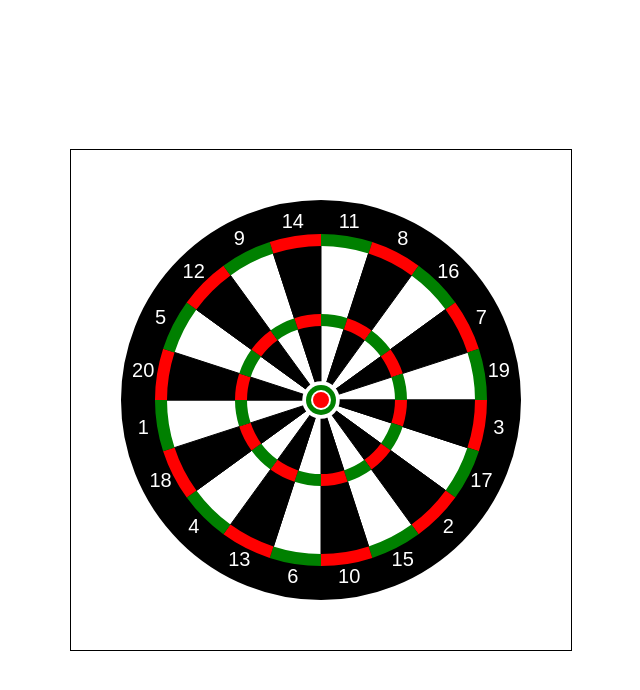
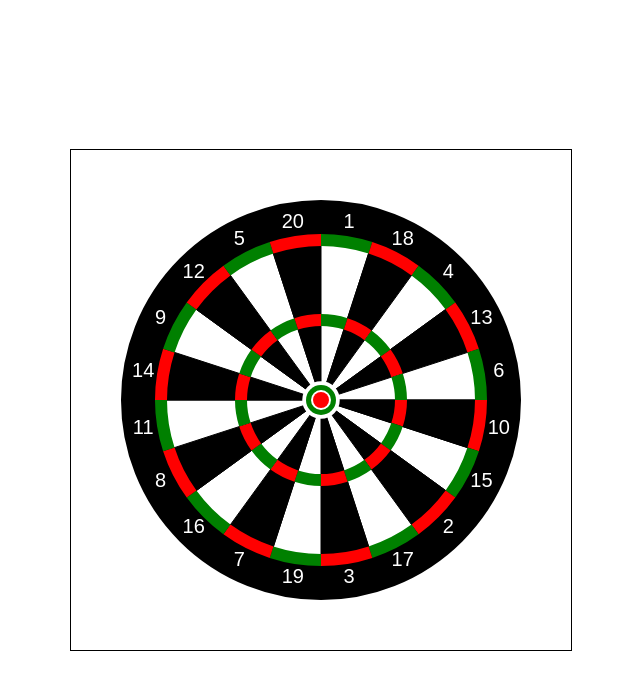
Before and after one commit to CoulKe/canvas-sketches, a plain HTML site: page dart-board/index.html in a window 1280 px wide. Shown: the whole page, without its empty margins (319-959 px from the left). Drawn offline with Linux system fonts and the light colour scheme.

Commit message:
interchanged function

```diff
--- a/dart-board/index.html
+++ b/dart-board/index.html
@@ -88,8 +88,8 @@
 
                 let midAngle = lerp(angle1, angle2, 0.5);
 
-                const x = width / 2 + Math.cos(midAngle) * outerRadius;
-                const y = width / 2 + Math.sin(midAngle) * outerRadius;
+                const x = width / 2 + Math.sin(midAngle) * outerRadius;
+                const y = width / 2 + Math.cos(midAngle) * outerRadius;
                 // console.log(x, y)
                 ctx.beginPath();
                 ctx.strokeStyle = colors.light;
```
